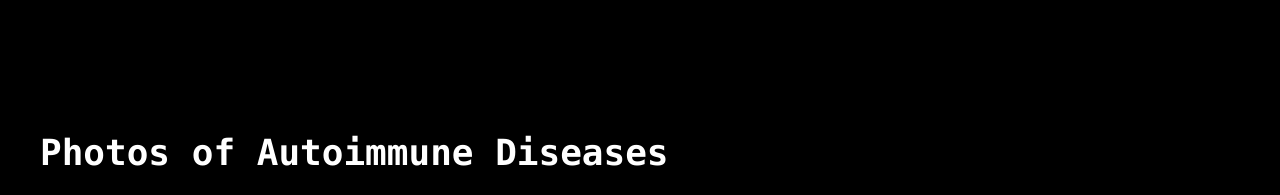
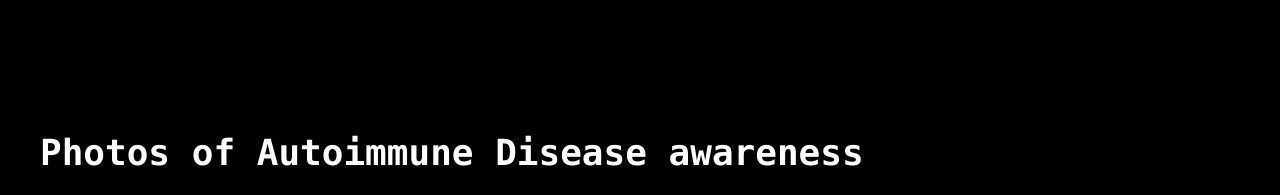
Before and after one commit to piyushbagujar/autoimmune, a plain HTML site: page index.html in a window 1280 px wide. Shown: the part 1680-1875 px from the top of the page. Drawn offline with nearby package versions, Linux system fonts and the light colour scheme.

Commit message:
index.html

```diff
--- a/index.html
+++ b/index.html
@@ -112,7 +112,7 @@
 
     <!-- Auto Scrollable Photo Carousel -->
     <div id="photos" class="photos mt-10 p-10">
-        <h2 class="text-white font-mono font-extrabold text-4xl mb-6">Photos of Autoimmune Diseases</h2>
+        <h2 class="text-white font-mono font-extrabold text-4xl mb-6">Photos of Autoimmune Disease awareness</h2>
         <div class="carousel-images rounded-lg overflow-hidden shadow-lg">
             <img class="object-cover" src="WhatsApp Image 2024-09-09 at 23.16.11_a8c48e17.jpg" alt="Photo 1">
             <img class="object-cover" src="WhatsApp Image 2024-09-10 at 18.38.57_e6e37004.jpg" alt="Photo 2">
```
